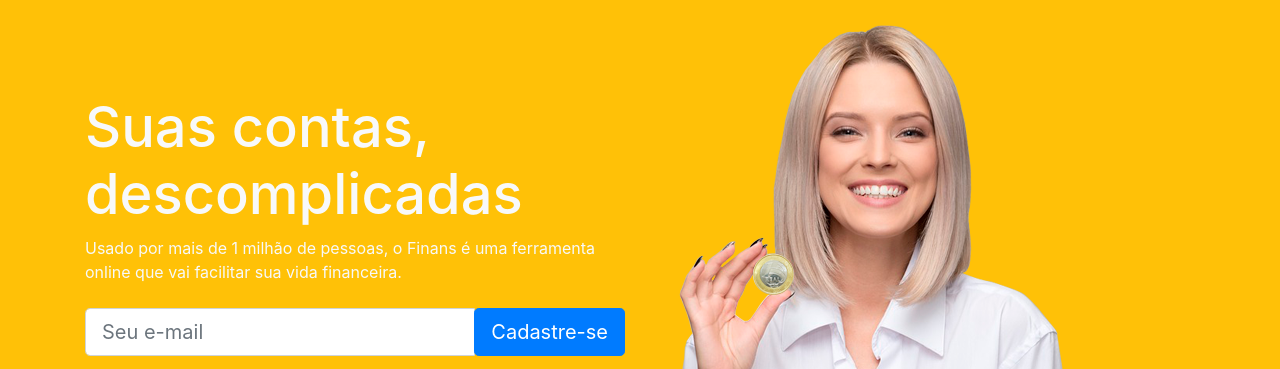
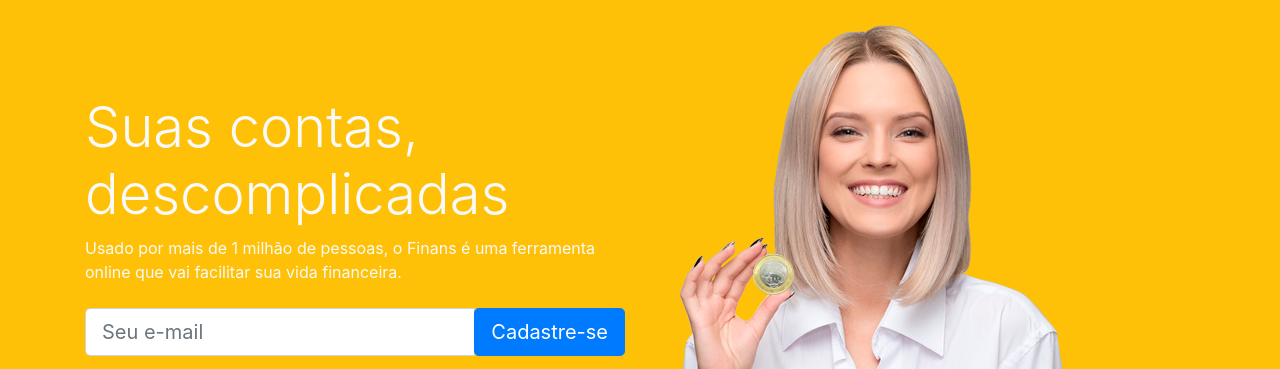
Before and after one commit to ClarkQuente/Projeto-Finans, a plain HTML site: page index.html in a window 1280 px wide. Shown: the part 58-427 px from the top of the page. Drawn offline with nearby package versions, Linux system fonts and the light colour scheme.

Commit message:
Responsividade corrigida no título principal.

```diff
--- a/index.html
+++ b/index.html
@@ -18,6 +18,8 @@
             @media (min-width: 768px) {
                 #principal-content-title {
                     font-size: var(--display4-fontSize);
+                    font-weight: 300;
+                    line-height: 1.2;
                 }
 
                 #input-principal > input[type="text"],
```
